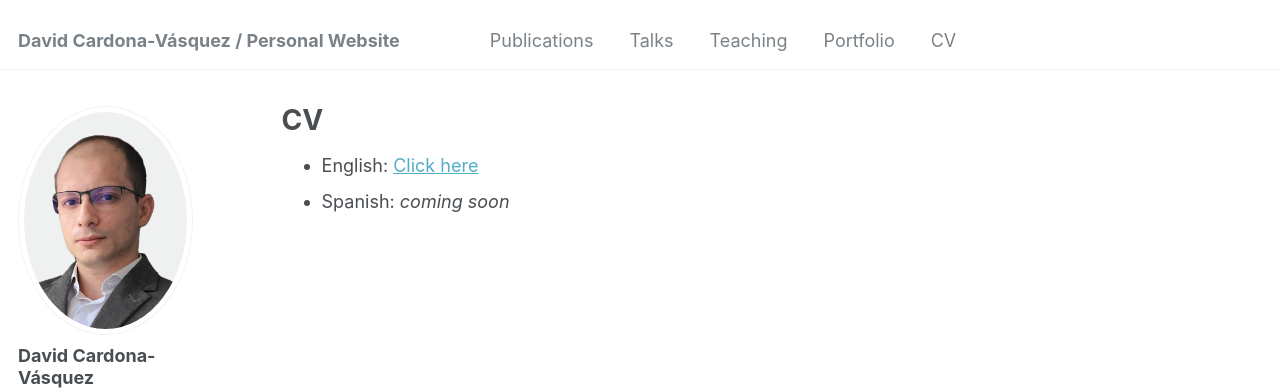
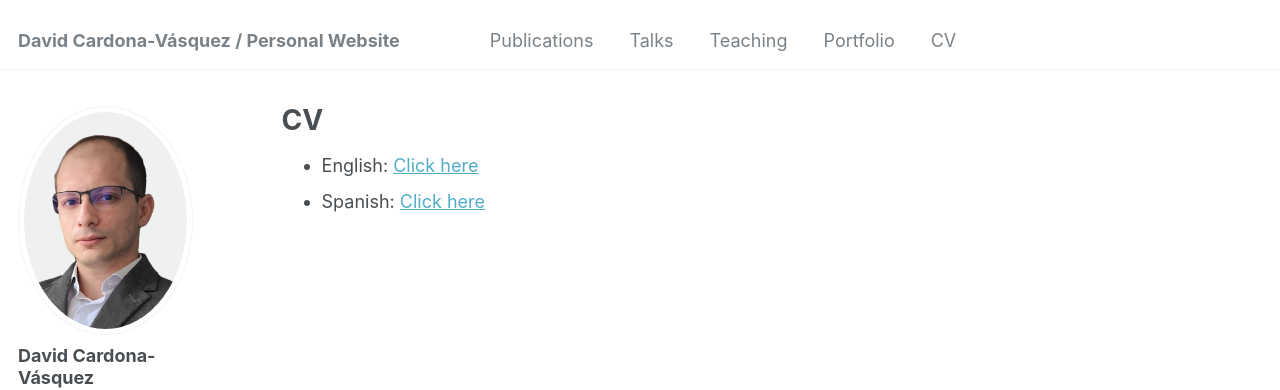
Before and after one commit to dcardonav/dcardonav.github.io, a Jekyll site: the page built from _pages/cv.md, in a window 1280 px wide. Shown: the top 390 px of the page. Built offline with Jekyll 4.4.1, drawn with Linux system fonts in a browser that asks for light colours; some web fonts are replaced.

Commit message:
Added spanish version of the cv

```diff
--- a/_pages/cv.md
+++ b/_pages/cv.md
@@ -8,4 +8,4 @@ redirect_from:
 ---
 
 - English: [Click here](https://dcardonav.github.io/files/cv_davidcardonav.pdf)
-- Spanish: *coming soon*
+- Spanish: [Click here](https://dcardonav.github.io/files/cv_davidcardona_es.pdf)
```
